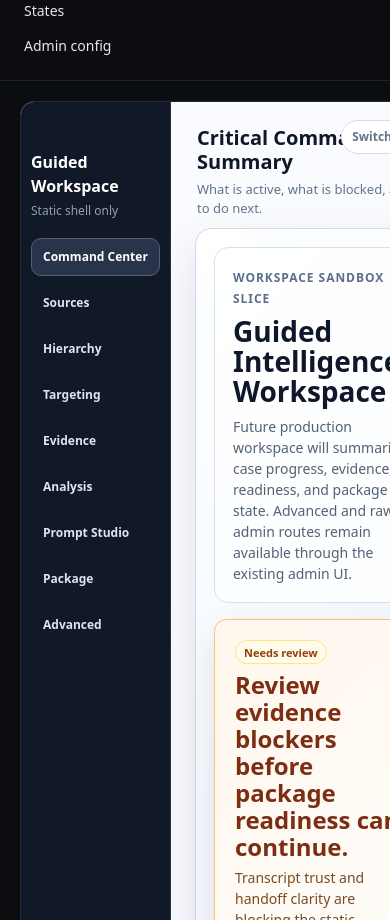
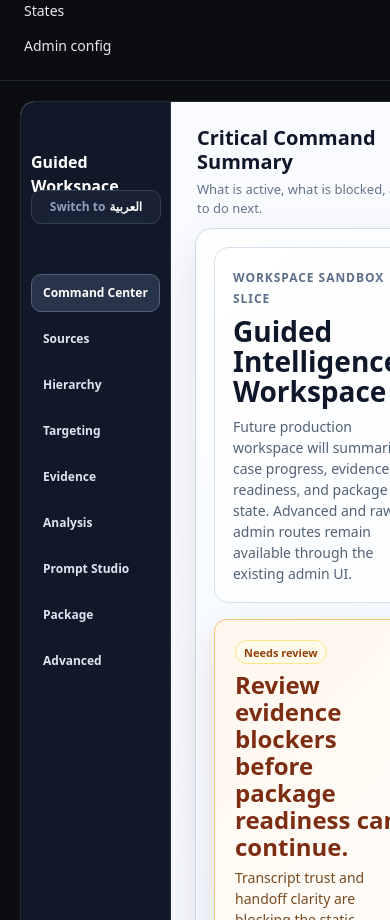
Before and after one commit to Haithamhaj/Workflow-Next-Step-AI-, a Next.js app in the folder apps/admin-web/: page /workspace in a window 390 px wide. Shown: the part 860-1780 px from the top of the page. Built offline with nearby package versions, Linux system fonts and the light colour scheme.

Commit message:
Polish workspace sidebar language toggle

```diff
--- a/apps/admin-web/app/workspace/workspace.module.css
+++ b/apps/admin-web/app/workspace/workspace.module.css
@@ -37,7 +37,7 @@
 }
 
 .workspaceBrand {
-  margin-bottom: 18px;
+  margin-bottom: 58px;
   min-width: 0;
 }
 
@@ -105,16 +105,20 @@
 
 .workspaceLanguageToggle {
   position: absolute;
-  top: 18px;
-  inset-inline-end: 18px;
+  top: 68px;
+  inset-inline-start: 14px;
+  inset-inline-end: auto;
   display: inline-flex;
   align-items: center;
+  justify-content: center;
   gap: 6px;
+  width: 196px;
+  box-sizing: border-box;
   padding: 7px 10px;
-  border: 1px solid #d5deea;
-  border-radius: 999px;
-  background: #ffffff;
-  color: #235a9f;
+  border: 1px solid #344155;
+  border-radius: 10px;
+  background: #182234;
+  color: #dce5f2;
   font: inherit;
   font-size: 12px;
   font-weight: 700;
@@ -122,17 +126,18 @@
 }
 
 .workspaceLanguageToggle span {
-  color: #64748b;
+  color: #91a0b5;
   font-weight: 700;
 }
 
 .workspaceLanguageToggle strong {
-  color: #235a9f;
+  color: #ffffff;
 }
 
 .workspaceLanguageToggle:hover,
 .workspaceLanguageToggle:focus {
-  border-color: #8bb7ea;
+  border-color: #526177;
+  background: #1e293b;
 }
 
 .workspaceHeader {
@@ -1243,6 +1248,19 @@
     padding: 48px 10px 12px;
   }
 
+  .workspaceBrand {
+    margin-bottom: 54px;
+  }
+
+  .workspaceLanguageToggle {
+    top: 88px;
+    inset-inline-start: 10px;
+    width: 130px;
+    padding: 7px 8px;
+    gap: 4px;
+    white-space: normal;
+  }
+
   .workspaceRoot[dir="rtl"] .workspaceNav {
     border-right: none;
     border-left: 1px solid #263244;
```
